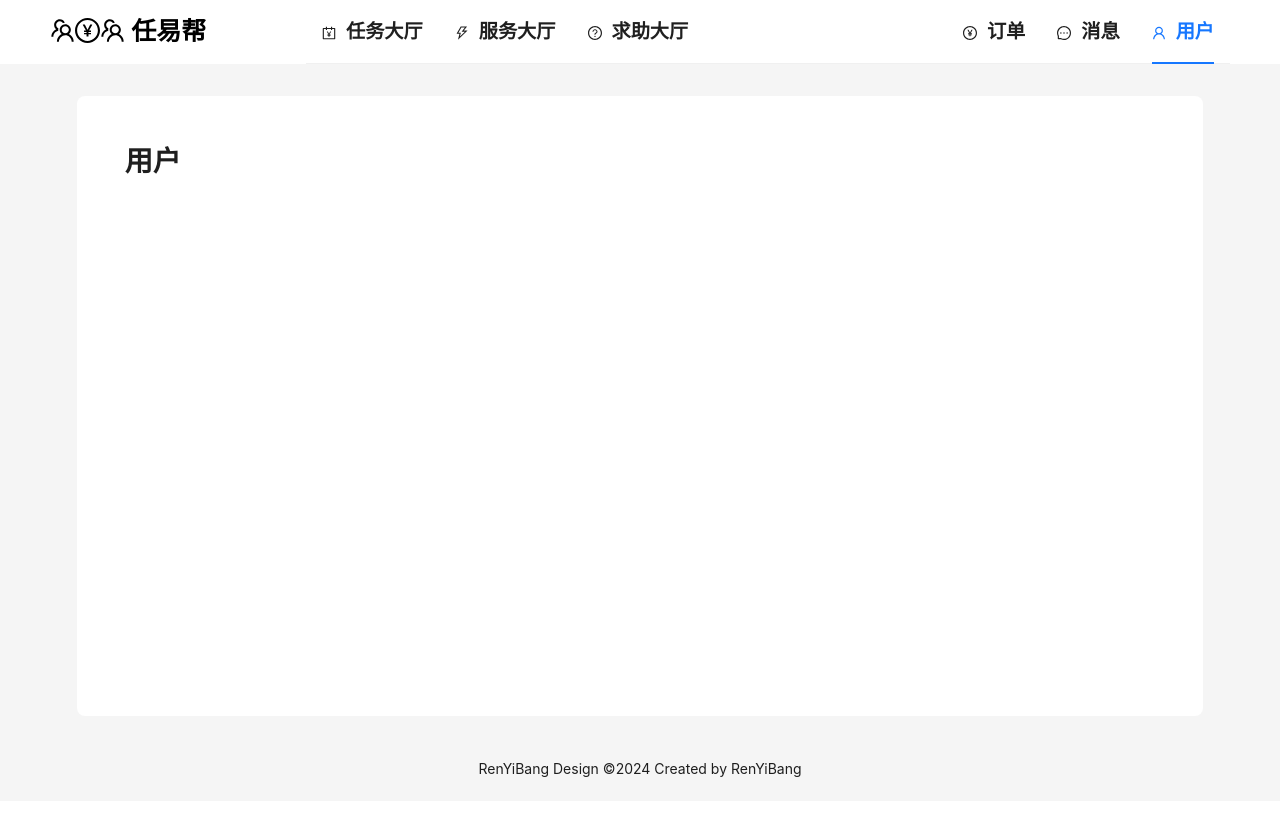
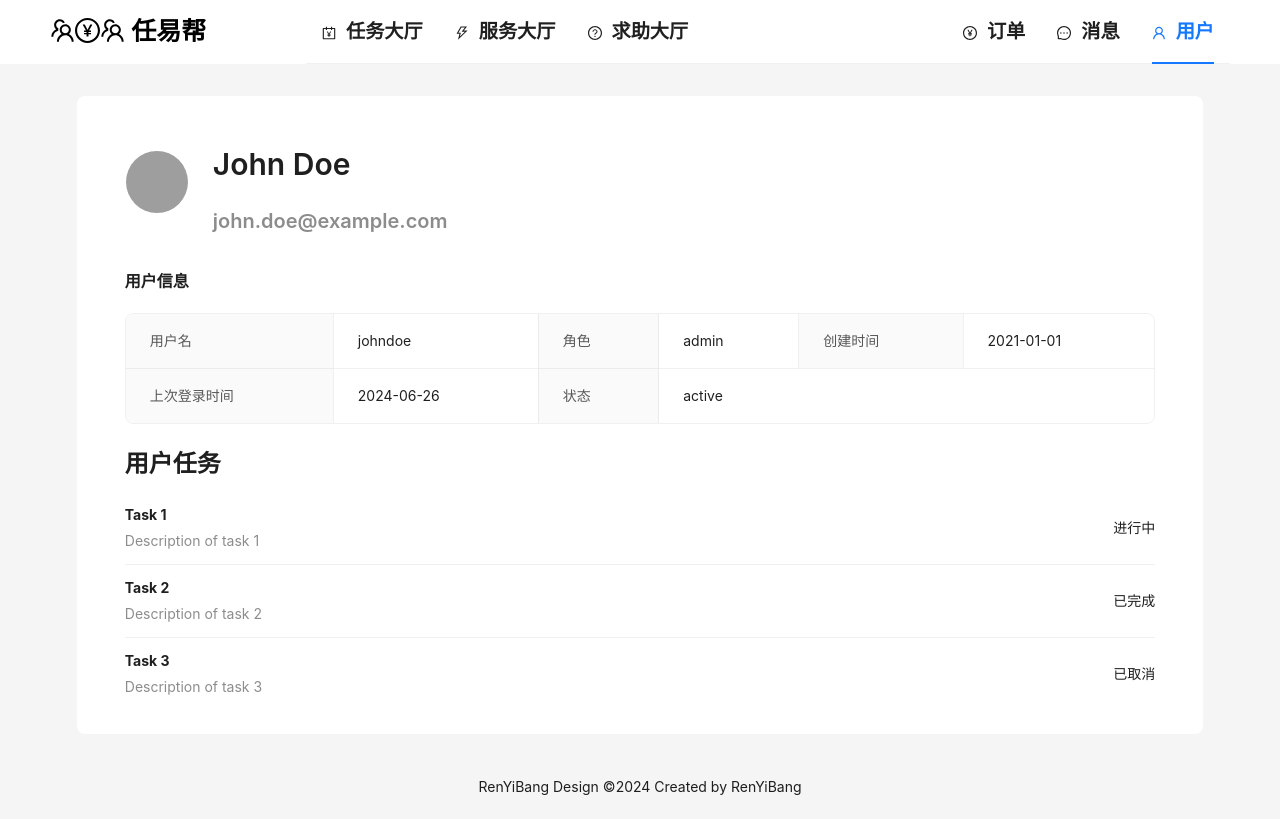
Before and after one commit to Fabulousxu/RenYiBang-Document, a React (Create React App) app in the folder app/: page /profile in a window 1280 px wide. Built offline with nearby package versions, Linux system fonts and the light colour scheme; grey boxes are pictures that could not be loaded.

Commit message:
对个人页面的初步实现
还需要修改

```diff
--- a/app/src/page/profile_page.jsx
+++ b/app/src/page/profile_page.jsx
@@ -1,9 +1,62 @@
+// profile_page.jsx
+import React, { useEffect, useState } from 'react';
 import BasicLayout from "../component/basic_layout";
+import { Descriptions, Avatar, List, Typography } from 'antd';
+import { getUserProfile, getUserTasks } from '../service/user';
+import {Link} from "react-router-dom";
+
+const { Title } = Typography;
 
 export default function ProfilePage() {
-  return (
-    <BasicLayout page='profile'>
-      <h1>用户</h1>
-    </BasicLayout>
-  );
+    const [user, setUser] = useState({});
+    const [tasks, setTasks] = useState([]);
+
+    useEffect(() => {
+        getUserProfile().then(res => {
+            setUser(res.user);
+        }).catch(err => {
+            console.error(err);
+        });
+
+        getUserTasks().then(res => {
+            setTasks(res.tasks);
+        }).catch(err => {
+            console.error(err);
+        });
+    }, []);
+
+    return (
+        <BasicLayout page='profile'>
+            <div style={{ display: 'flex', alignItems: 'center', marginBottom: 24 }}>
+                <Avatar size={64} src={user.avatar} />
+                <div style={{ marginLeft: 24 }}>
+                    <Title level={2}>{user.name}</Title>
+                    <Title level={4} type="secondary">{user.email}</Title>
+                </div>
+            </div>
+
+            <Descriptions title="用户信息" bordered>
+                <Descriptions.Item label="用户名">{user.username}</Descriptions.Item>
+                <Descriptions.Item label="角色">{user.role}</Descriptions.Item>
+                <Descriptions.Item label="创建时间">{user.createdAt}</Descriptions.Item>
+                <Descriptions.Item label="上次登录时间">{user.lastLogin}</Descriptions.Item>
+                <Descriptions.Item label="状态">{user.status}</Descriptions.Item>
+            </Descriptions>
+
+            <Title level={3} style={{ marginTop: 24 }}>用户任务</Title>
+            <List
+                itemLayout="horizontal"
+                dataSource={tasks}
+                renderItem={task => (
+                    <List.Item>
+                        <List.Item.Meta
+                            title={<Link to={`/task/${task.id}`}>{task.title}</Link>}
+                            description={task.description}
+                        />
+                        <div>{task.status}</div>
+                    </List.Item>
+                )}
+            />
+        </BasicLayout>
+    );
 }
--- /dev/null
+++ b/app/src/service/user.js
@@ -0,0 +1,75 @@
+// service/user.js
+
+export const getUserProfile = async () => {
+    // Simulating a backend call with a static response
+    return new Promise((resolve) => {
+        setTimeout(() => {
+            resolve({
+                user: {
+                    avatar: 'https://randomuser.me/api/portraits/men/1.jpg',
+                    name: 'John Doe',
+                    email: 'john.doe@example.com',
+                    username: 'johndoe',
+                    role: 'admin',
+                    createdAt: '2021-01-01',
+                    lastLogin: '2024-06-26',
+                    status: 'active',
+                },
+            });
+        }, 1000);
+    });
+
+    // Uncomment and modify the code below to fetch data from the backend once available
+    /*
+    try {
+      const response = await fetch('/api/user/profile');
+      const result = await response.json();
+      return result;
+    } catch (error) {
+      console.error('Failed to fetch user profile:', error);
+      throw error;
+    }
+    */
+};
+
+export const getUserTasks = async () => {
+    // Simulating a backend call with a static response
+    return new Promise((resolve) => {
+        setTimeout(() => {
+            resolve({
+                tasks: [
+                    {
+                        id: '1',
+                        title: 'Task 1',
+                        description: 'Description of task 1',
+                        status: '进行中',
+                    },
+                    {
+                        id: '2',
+                        title: 'Task 2',
+                        description: 'Description of task 2',
+                        status: '已完成',
+                    },
+                    {
+                        id: '3',
+                        title: 'Task 3',
+                        description: 'Description of task 3',
+                        status: '已取消',
+                    },
+                ],
+            });
+        }, 1000);
+    });
+
+    // Uncomment and modify the code below to fetch data from the backend once available
+    /*
+    try {
+      const response = await fetch('/api/user/tasks');
+      const result = await response.json();
+      return result;
+    } catch (error) {
+      console.error('Failed to fetch user tasks:', error);
+      throw error;
+    }
+    */
+};
```
